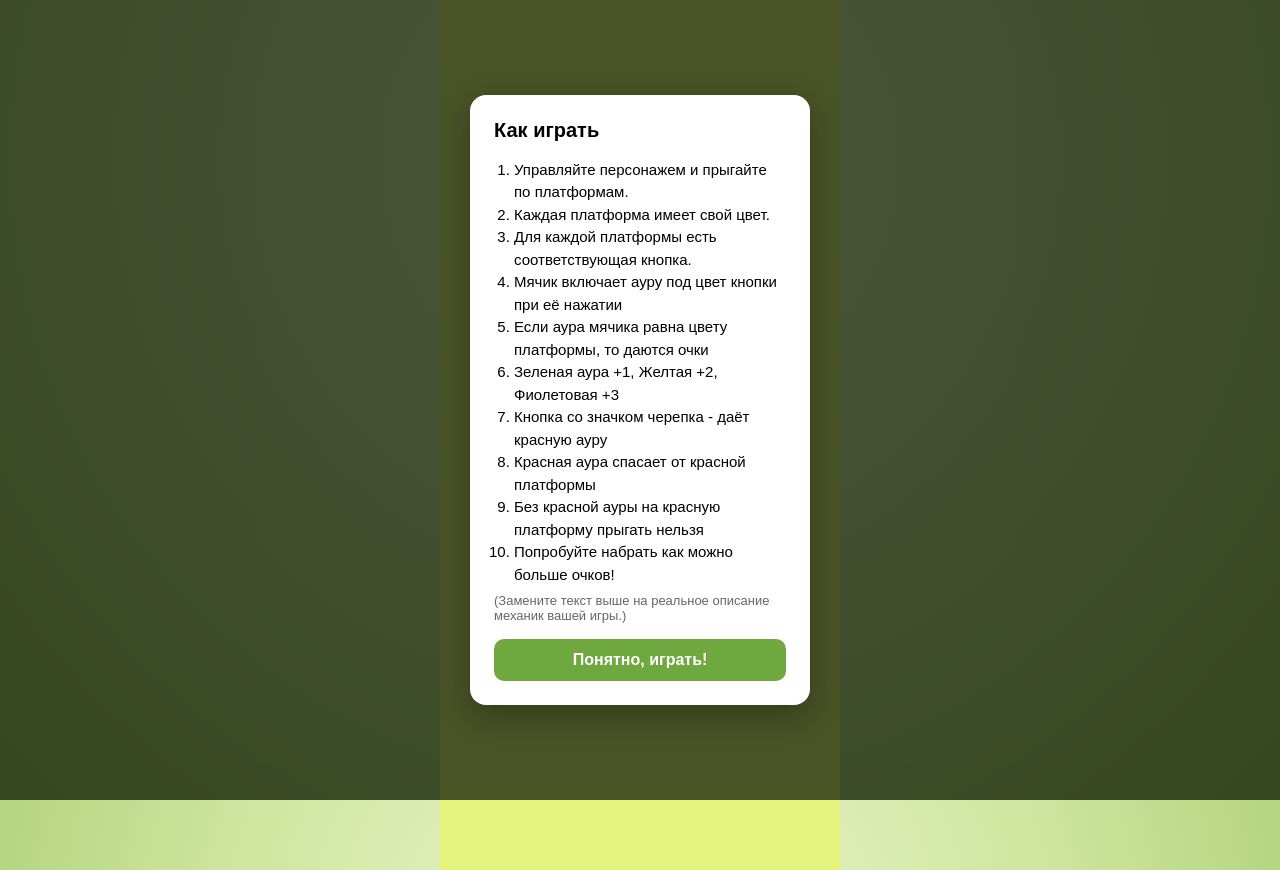
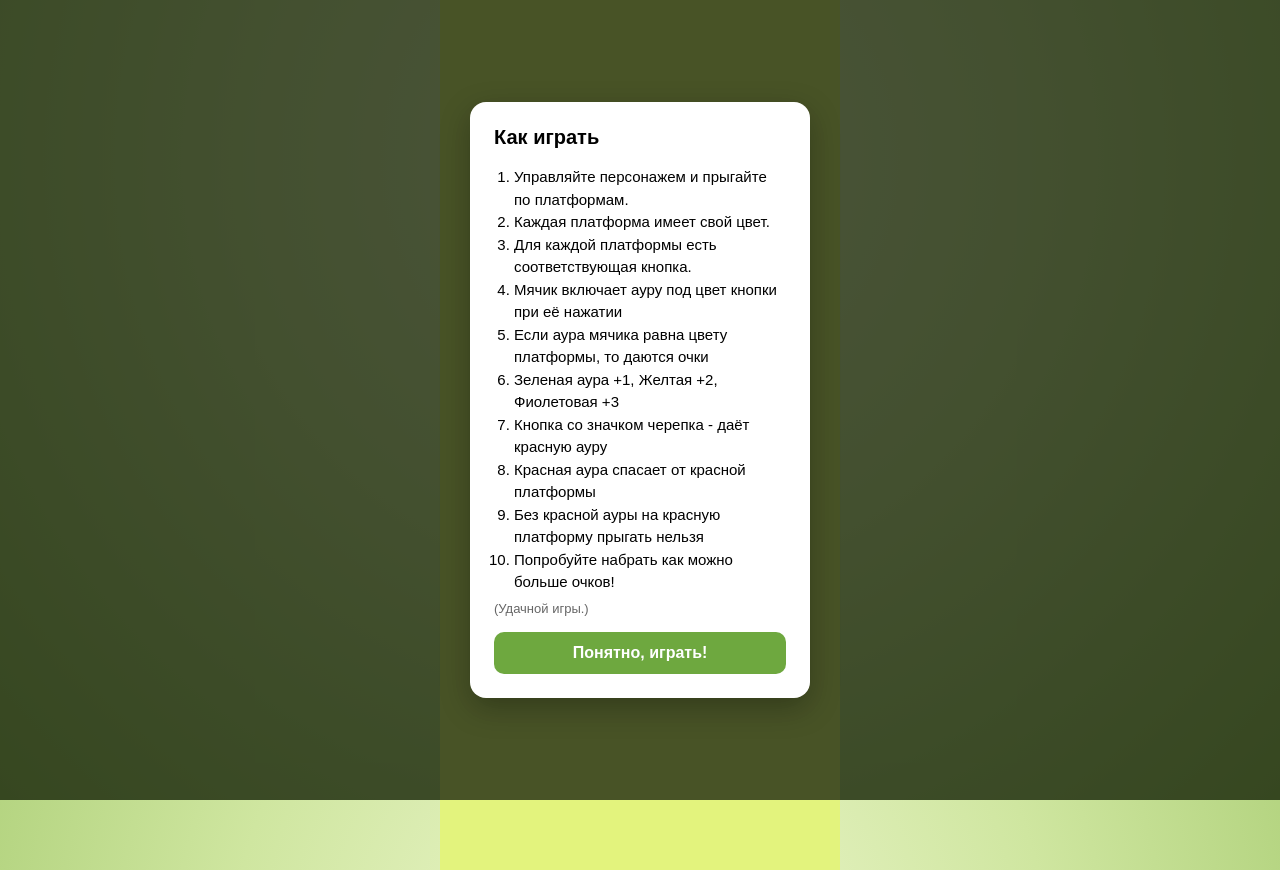
Before and after one commit to NewbieGD/rusVersion, a plain HTML site: page index.html in a window 1280 px wide. Shown: the top 870 px of the page. Drawn offline with Linux system fonts and the light colour scheme; no server answers; a script that the page names is missing.

Commit message:
Update index.html

```diff
--- a/index.html
+++ b/index.html
@@ -94,7 +94,7 @@
           <li>Попробуйте набрать как можно больше очков!</li>
         </ol>
         <p style="font-size:13px;color:#666;margin-top:-8px;">
-          (Замените текст выше на реальное описание механик вашей игры.)
+          (Удачной игры.)
         </p>
         <button id="onboarding-close-button" type="button">Понятно, играть!</button>
       </div>
```
